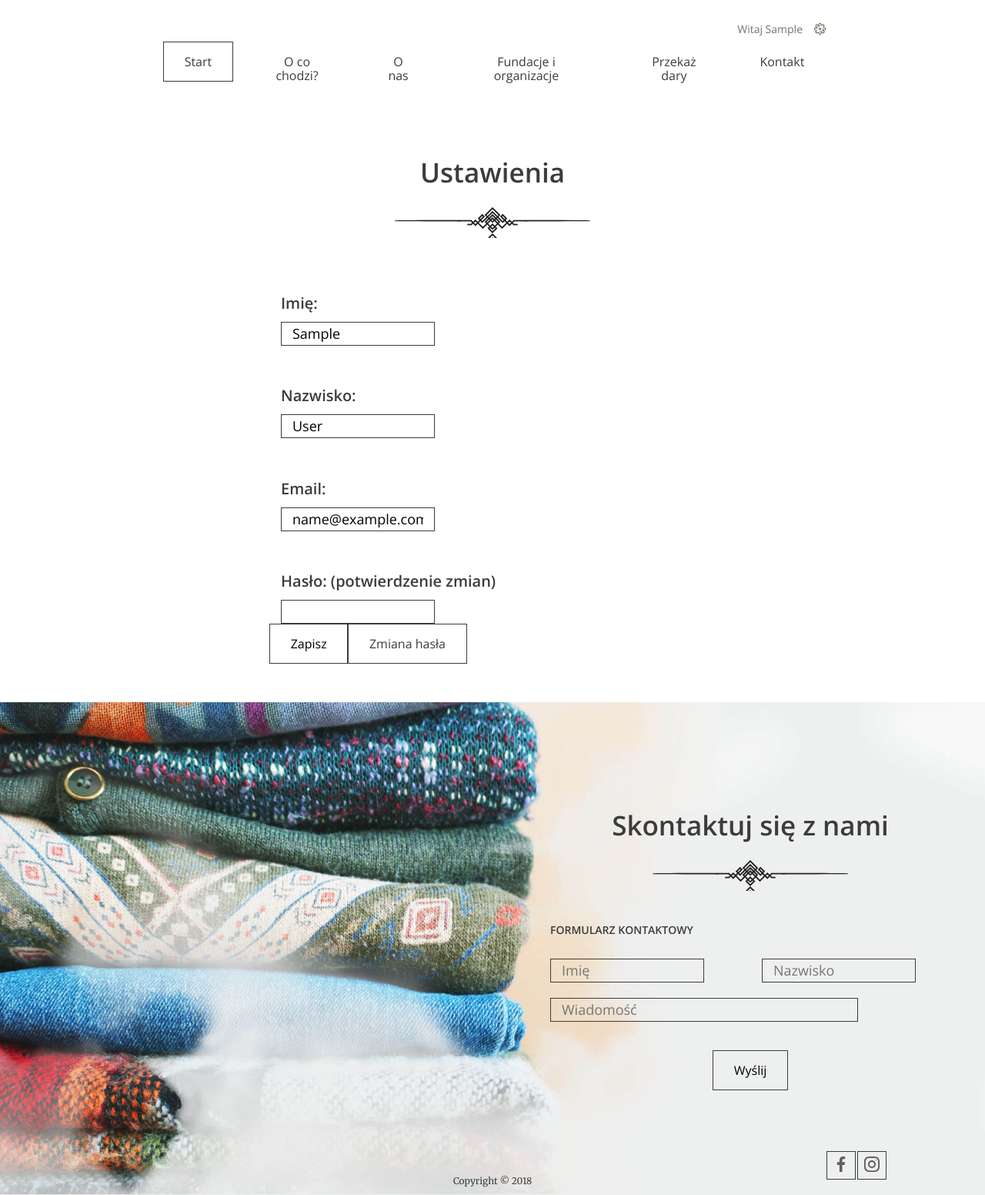
After one commit to PiotrG1991/CharityDonation, a Django app: page /settings/ in a window 1280 px wide. The commit adds this page. Shown: the whole page at 77% size. Run offline with Django 5.2, Linux system fonts and the light colour scheme; the visitor is signed in with stand-in values (Sample User, id 1).

Commit message:
tag12complete

```diff
--- a/CharityAPP/views.py
+++ b/CharityAPP/views.py
@@ -1,3 +1,5 @@
+from django.contrib.auth import update_session_auth_hash
+from django.contrib.auth.decorators import login_required
 from django.contrib.auth.models import User
 from django.core.paginator import Paginator
 import json
@@ -112,3 +114,53 @@ class TakeDonation(View):
         donation.is_taken = not donation.is_taken
         donation.save()
         return redirect('profile')
+
+
+@login_required
+def settings(request):
+    if request.method == 'POST':
+        # Pobierz dane z formularza
+        name = request.POST.get('name')
+        surname = request.POST.get('surname')
+        email = request.POST.get('email')
+        confirm_password = request.POST.get('confirm_password')
+
+        # Sprawdź poprawność hasła
+        if not request.user.check_password(confirm_password):
+            return render(request, 'user_management/settings.html', {'user_data': request.user, 'error': 'Niepoprawne hasło'})
+
+        # Zaktualizuj dane użytkownika
+        request.user.first_name = name
+        request.user.last_name = surname
+        request.user.email = email
+        request.user.save()
+
+        # Przekieruj użytkownika gdziekolwiek po pomyślnym zapisie
+        return redirect('settings')
+
+    user_data = {
+        'first_name': request.user.first_name,
+        'last_name': request.user.last_name,
+        'email': request.user.email,
+    }
+    return render(request, 'user_management/settings.html', {'user_data': user_data, 'error': None})
+
+@login_required
+def change_password(request):
+    if request.method == 'POST':
+        old_password = request.POST.get('old_password')
+        new_password1 = request.POST.get('new_password1')
+        new_password2 = request.POST.get('new_password2')
+
+        if not request.user.check_password(old_password):
+            return render(request, 'user_management/change_password.html', {'error': 'Niepoprawne stare hasło.'})
+
+        if new_password1 != new_password2:
+            return render(request, 'user_management/change_password.html', {'error': 'Nowe hasła nie pasują do siebie.'})
+
+        request.user.set_password(new_password1)
+        request.user.save()
+        update_session_auth_hash(request, request.user)
+        return redirect('settings')
+    else:
+        return render(request, 'user_management/change_password.html')
--- a/CharityDonation/urls.py
+++ b/CharityDonation/urls.py
@@ -26,6 +26,9 @@ urlpatterns = [
     path('form-confirmation/', views.Confirmation.as_view(), name='Confirmation'),
     path('profile/', views.UserProfile.as_view(), name='profile'),
     path('take_donation/<int:donation_id>/', views.TakeDonation.as_view(), name='take_donation'),
+    path('settings/', views.settings, name='settings'),
+    path('change-password/', views.change_password, name='change_password'),
+
 
     path('accounts/', include('accounts.urls')),
 ]
--- a/templates/base.html
+++ b/templates/base.html
@@ -20,7 +20,7 @@
                         Witaj {{ user.first_name }}
                         <ul class="dropdown">
                             <li><a href="{% url 'profile' %}">Profil</a></li>
-                            <li><a href="#">Ustawienia</a></li>
+                            <li><a href="{% url 'settings' %}">Ustawienia</a></li>
                             {% if user.is_superuser %}
                             <li><a href="{% url 'admin:index' %}">Panel administracyjny</a></li>
                             {% endif %}
--- a/templates/form-confirmation.html
+++ b/templates/form-confirmation.html
@@ -18,7 +18,7 @@
                         Witaj {{ user.first_name }}
                         <ul class="dropdown">
                             <li><a href="{% url 'profile' %}">Profil</a></li>
-                            <li><a href="#">Ustawienia</a></li>
+                            <li><a href="{% url 'settings' %}">Ustawienia</a></li>
                             {% if user.is_superuser %}
                             <li><a href="{% url 'admin:index' %}">Panel administracyjny</a></li>
                             {% endif %}
--- a/templates/form.html
+++ b/templates/form.html
@@ -17,7 +17,7 @@
             Witaj {{ user.first_name }}
             <ul class="dropdown">
               <li><a href="{% url 'profile' %}">Profil</a></li>
-              <li><a href="#">Ustawienia</a></li>
+              <li><a href="{% url 'settings' %}">Ustawienia</a></li>
               {% if user.is_superuser %}
               <li><a href="{% url 'admin:index' %}">Panel administracyjny</a></li>
               {% endif %}
--- a/templates/user-profile.html
+++ b/templates/user-profile.html
@@ -10,14 +10,14 @@
     <script src="{% static 'js/app.js' %}"></script>
   </head>
   <body>
-    <header class="header--form-page">
+    <header >
       <nav class="container container--70">
         <ul class="nav--actions">
           <li class="logged-user">
             Witaj {{ user.first_name }}
             <ul class="dropdown">
               <li><a href="{% url 'profile' %}">Profil</a></li>
-              <li><a href="#">Ustawienia</a></li>
+              <li><a href="{% url 'settings' %}">Ustawienia</a></li>
               {% if user.is_superuser %}
               <li><a href="{% url 'admin:index' %}">Panel administracyjny</a></li>
               {% endif %}
--- /dev/null
+++ b/templates/user_management/settings.html
@@ -0,0 +1,94 @@
+{% load static %}
+<!DOCTYPE html>
+<html lang="pl">
+  <head>
+    <meta charset="UTF-8" />
+    <meta name="viewport" content="width=device-width, initial-scale=1.0" />
+    <meta http-equiv="X-UA-Compatible" content="ie=edge" />
+    <title>Document</title>
+    <link rel="stylesheet" href="{% static 'css/style.css' %}"/>
+    <script src="{% static 'js/app.js' %}"></script>
+  </head>
+  <body>
+    <header >
+      <nav class="container container--70">
+        <ul class="nav--actions">
+          <li class="logged-user">
+            Witaj {{ user.first_name }}
+            <ul class="dropdown">
+              <li><a href="{% url 'profile' %}">Profil</a></li>
+              <li><a href="{% url 'settings' %}">Ustawienia</a></li>
+              {% if user.is_superuser %}
+              <li><a href="{% url 'admin:index' %}">Panel administracyjny</a></li>
+              {% endif %}
+              <li><a href="{% url 'logout_view' %}">Wyloguj</a></li>
+            </ul>
+          </li>
+        </ul>
+
+        <ul>
+          <li><a href="{% url 'LandingPage' %}" class="btn btn--without-border active">Start</a></li>
+          <li><a href="{% url 'LandingPage' %}#steps" class="btn btn--without-border">O co chodzi?</a></li>
+          <li><a href="{% url 'LandingPage' %}#about-us" class="btn btn--without-border">O nas</a></li>
+          <li><a href="{% url 'LandingPage' %}#help" class="btn btn--without-border">Fundacje i organizacje</a></li>
+          <li><a href="{% url 'AddDonation' %}" class="btn  btn--without-border">Przekaż dary</a></li>
+          <li><a href="{% url 'LandingPage' %}#contact" class="btn btn--without-border">Kontakt</a></li>
+        </ul>
+      </nav>
+        <section class="login-page">
+    <h2>Ustawienia</h2>
+    <form method="post" id="settings-form">
+        {% csrf_token %}
+        <div class="form-group">
+            <h1>Imię:</h1>
+            <input type="text" name="name" value="{{ user_data.first_name }}">
+        </div>
+        <div class="form-group">
+            <h1>Nazwisko:</h1>
+            <input type="text" name="surname" value="{{ user_data.last_name }}">
+        </div>
+        <div class="form-group">
+            <h1>Email:</h1>
+            <input type="email" name="email" value="{{ user_data.email }}">
+        </div>
+        <div class="form-group">
+            <h1>Hasło: (potwierdzenie zmian)</h1>
+            <input type="password" name="confirm_password" required>
+        </div>
+        <button type="submit" class="btn btn--without-border active" id="save-button">Zapisz</button>
+        <a href="{% url 'change_password' %}" class="btn btn--without-border active">Zmiana hasła</a>
+    </form>
+</section>
+
+
+    </header>
+
+    <footer>
+        <div class="contact">
+        <h2>Skontaktuj się z nami</h2>
+        <h3>Formularz kontaktowy</h3>
+            <form>
+                <div class="form-group form-group--50">
+                    <input type="text" name="name" placeholder="Imię">
+                </div>
+                <div class="form-group form-group--50">
+                    <input type="text" name="surname" placeholder="Nazwisko">
+                </div>
+
+                <div class="form-group">
+                    <textarea name="message" placeholder="Wiadomość" rows="1"></textarea>
+                </div>
+
+                <button class="btn" type="submit">Wyślij</button>
+            </form>
+        </div>
+        <div class="bottom-line">
+            <span class="bottom-line--copy">Copyright &copy; 2018</span>
+            <div class="bottom-line--icons">
+                <a href="#" class="btn btn--small"><img src="{% static 'images/icon-facebook.svg' %}" alt="Facebook"></a>
+                <a href="#" class="btn btn--small"><img src="{% static 'images/icon-instagram.svg' %}" alt="Instagram"></a>
+            </div>
+        </div>
+    </footer>
+</body>
+</html>
```
Also changed, not shown: templates/user_management/change_password.html (added, +92 -0 lines).
